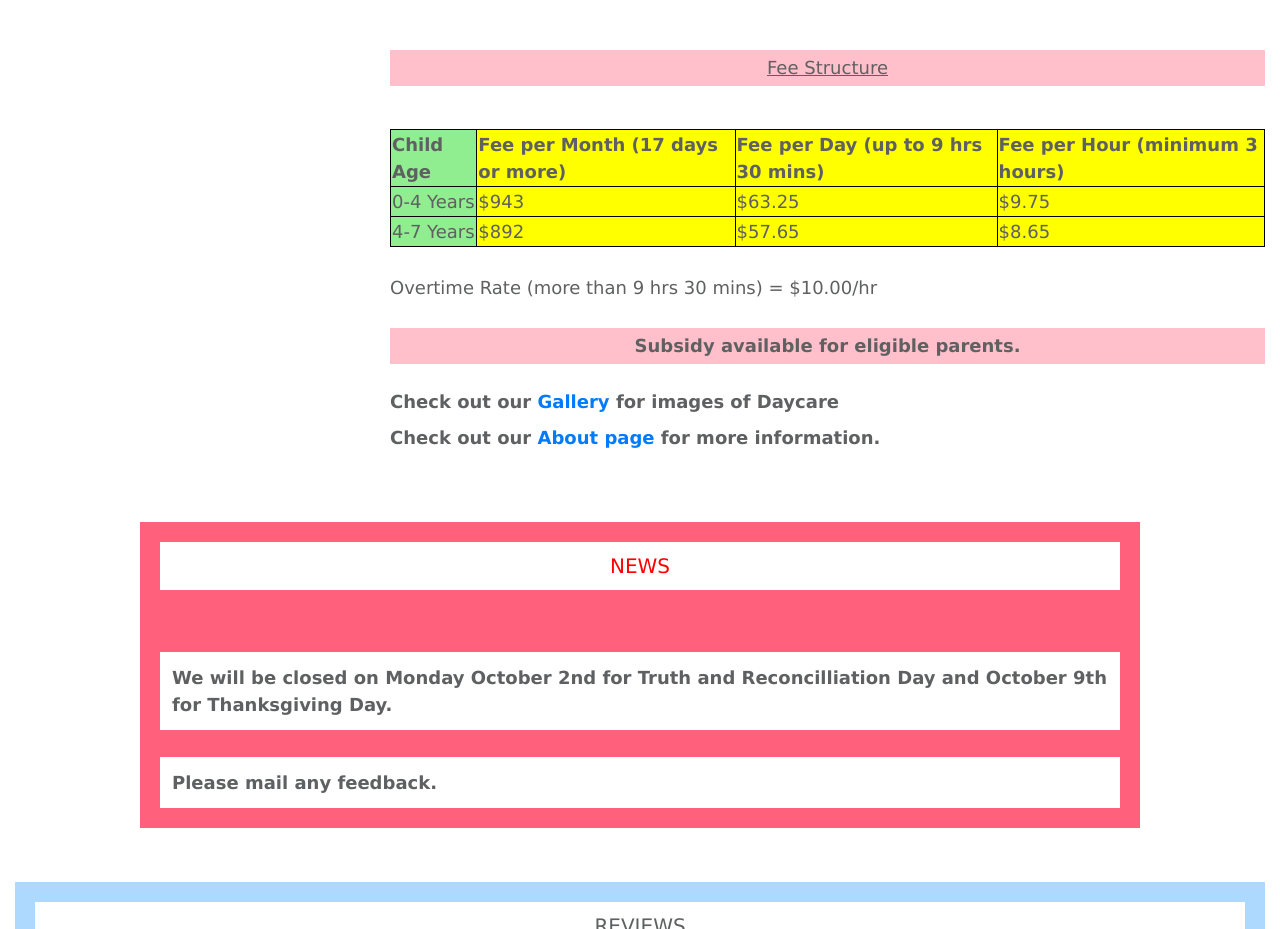
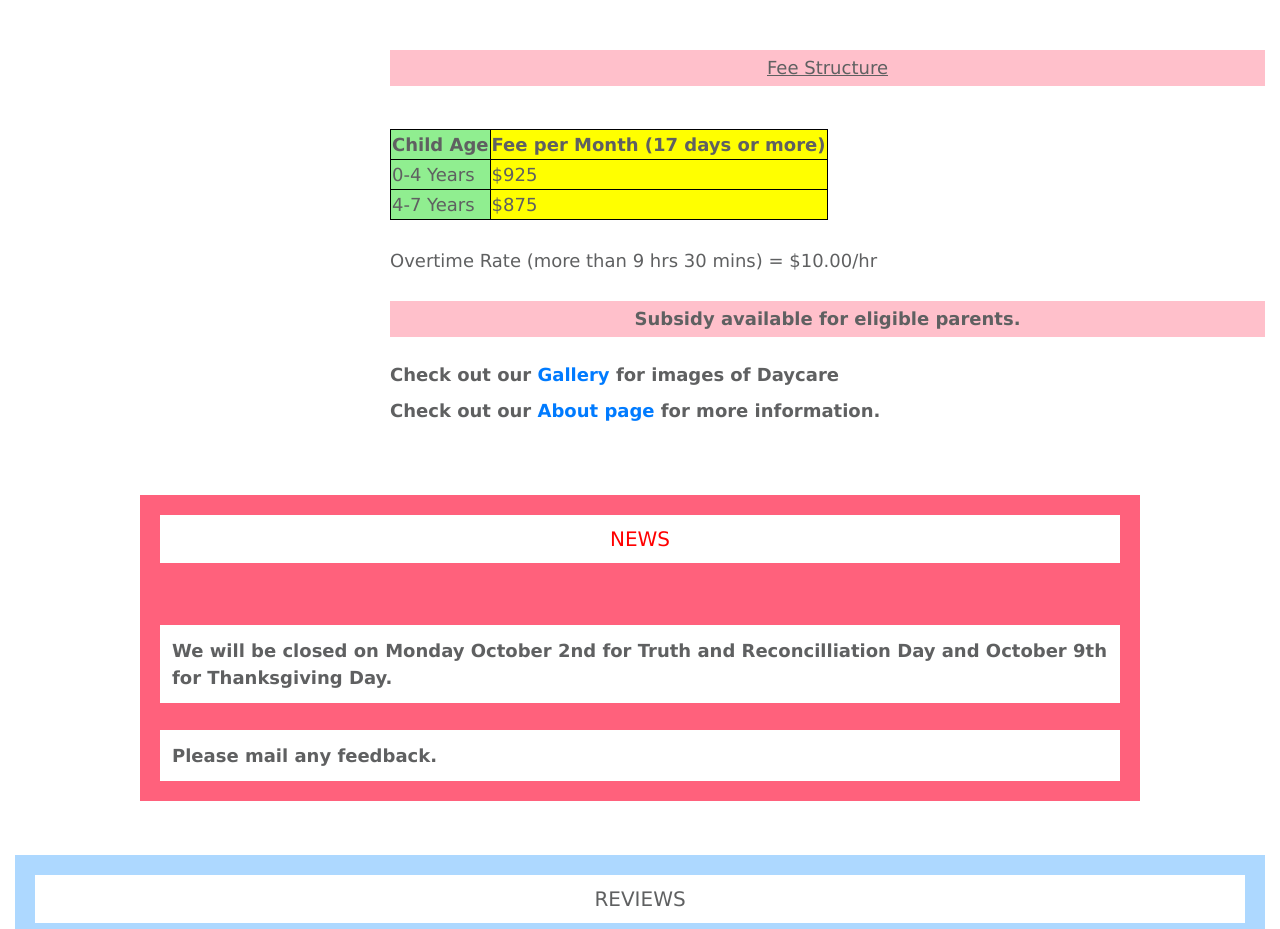
Before and after one commit to camrosecare/camrosecare.github.io, a plain HTML site: page index.html in a window 1280 px wide. Shown: the part 1840-2769 px from the top of the page. Drawn offline with Linux system fonts and the light colour scheme.

Commit message:
Update index.html

```diff
--- a/index.html
+++ b/index.html
@@ -277,21 +277,15 @@ becoming co-learners, co-researchers, and co-imagineers of possibilities.
   <table><thead>
     <th bgcolor="lightgreen">Child Age</th>
     <th bgcolor="yellow">Fee per Month (17 days or more)</th>
-    <th bgcolor="yellow">Fee per Day (up to 9 hrs 30 mins)</th>
-	<th bgcolor="yellow">Fee per Hour (minimum 3 hours)</th>
   </thead>
   <tbody>
   <tr>
     <td bgcolor="lightgreen">0-4 Years</td>
-    <td bgcolor="yellow">$943</td>
-    <td bgcolor="yellow">$63.25</td>
-	<td bgcolor="yellow">$9.75</td>
+    <td bgcolor="yellow">$925</td>
   </tr>
    <tr>
     <td bgcolor="lightgreen">4-7 Years</td>
-    <td bgcolor="yellow">$892</td>
-    <td bgcolor="yellow">$57.65</td>
-	<td bgcolor="yellow">$8.65</td>
+    <td bgcolor="yellow">$875</td>
   </tr>
   </tbody>
 </table>
```
